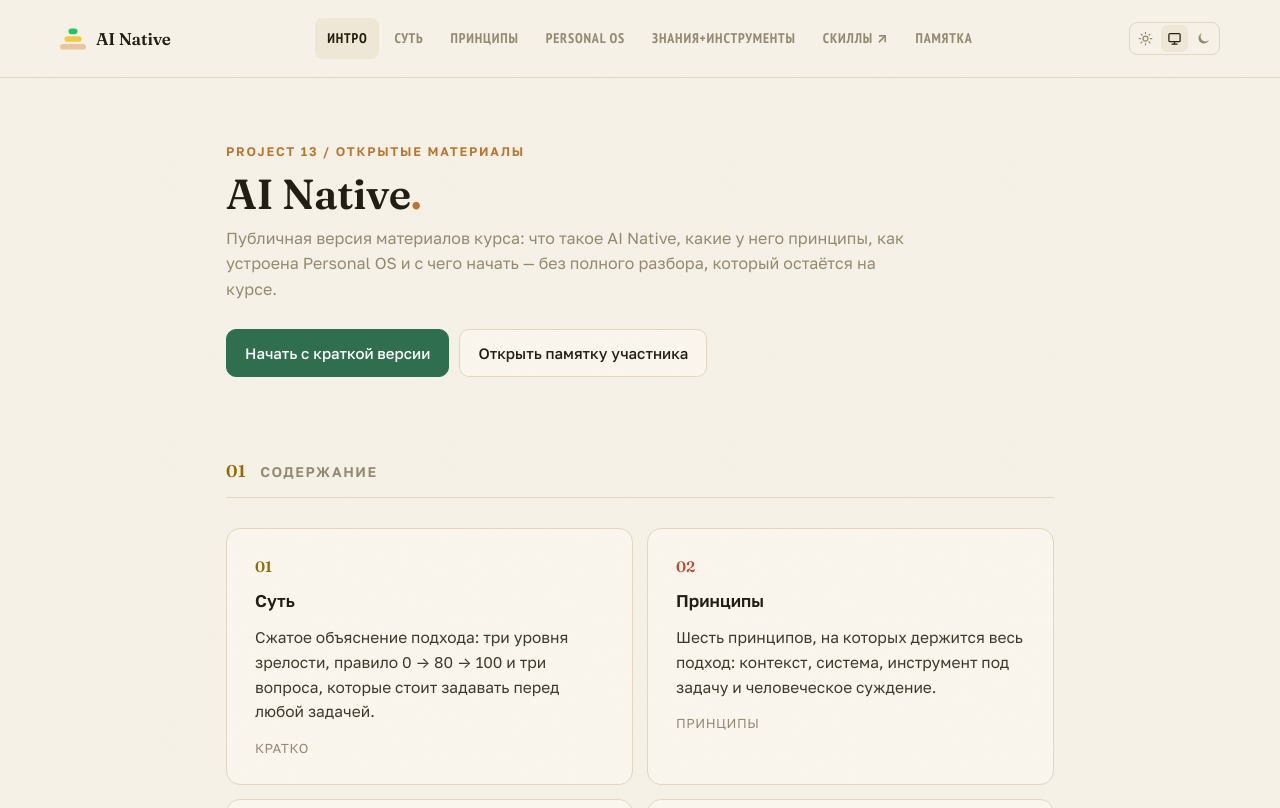
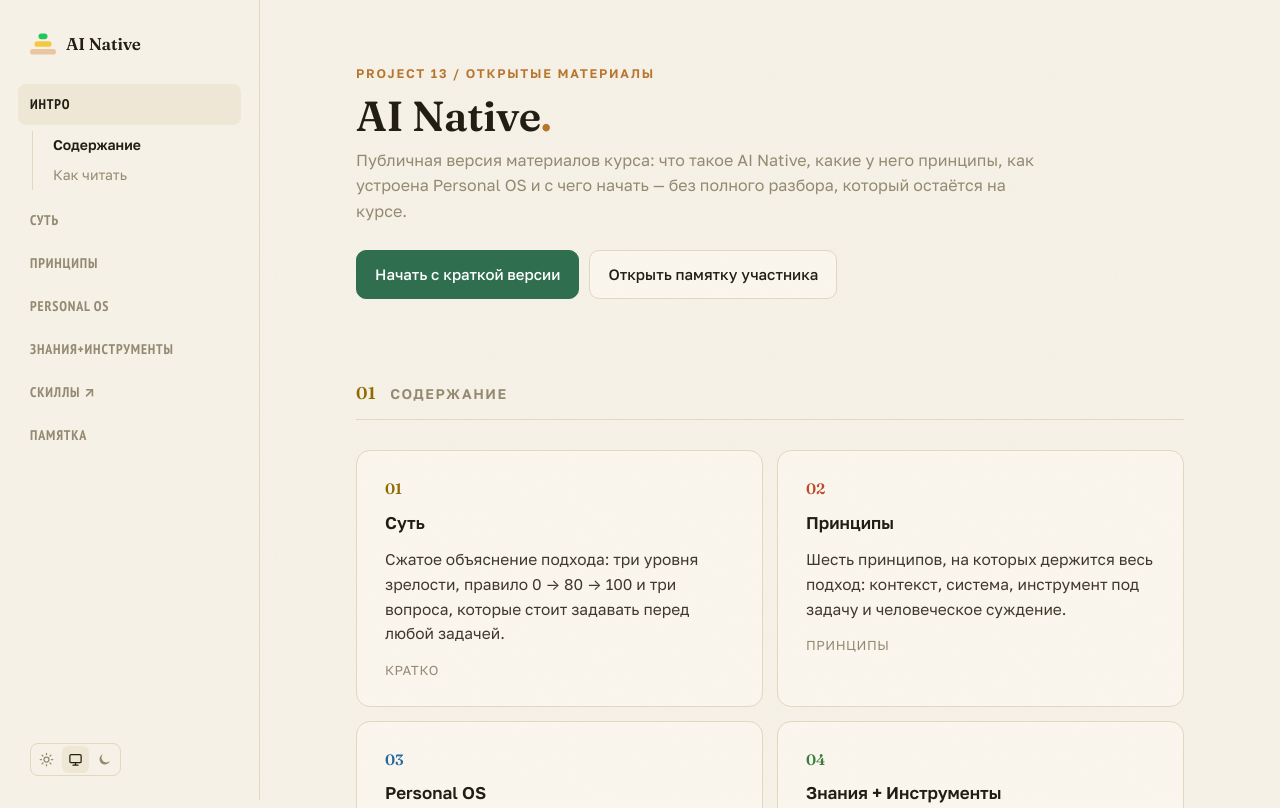
Before and after one commit to alexivanovvv/ai-native, a plain HTML site: page docs/index.html in a window 1280 px wide. Shown: the top 808 px of the page. Drawn offline with Linux system fonts and the light colour scheme.

Commit message:
Docs: vertical left sidebar navigation
Top nav becomes a fixed left sidebar (260px) on >=900px with in-page
section sub-links and scroll-spy highlight; on narrow screens it collapses
into a top bar with a burger toggle. Shared site.css/site.js, so all
docs pages get it.

Co-Authored-By: Claude Opus 5.5 <noreply@anthropic.com>
Claude-Session: https://claude.ai/code/session_01FGjtC8rjJtWv3okgTfSxb7

```diff
--- a/docs/site.css
+++ b/docs/site.css
@@ -26,7 +26,8 @@ body { background:var(--bg); color:var(--ink); font:18px/1.65 "Golos Text", -app
 /* --- индикатор прочтения сверху --- */
 #readbar { position:fixed; top:0; left:0; height:3px; background:var(--acc2); width:0%; z-index:60; transition:width .1s linear; }
 
-/* --- верхняя кросс-страничная навигация, во всю ширину экрана --- */
+/* --- кросс-страничная навигация: вертикальный сайдбар слева (>=900px), верхняя панель с бургером (<900px) --- */
+:root { --side:260px; }
 .topnav { width:100%; position:sticky; top:0; z-index:50; background:var(--bg); border-bottom:1px solid var(--line); }
 .topnav-inner { max-width:1240px; margin:0 auto; padding:18px 40px; display:flex; justify-content:space-between; align-items:center; flex-wrap:wrap; gap:14px 22px; }
 .topnav .brandmark { display:flex; align-items:center; gap:10px; text-decoration:none; color:var(--ink); }
@@ -38,13 +39,41 @@ body { background:var(--bg); color:var(--ink); font:18px/1.65 "Golos Text", -app
                        text-decoration:none; padding:9px 12px; border-radius:8px; transition:background .15s, color .15s; }
 .topnav .navlinks a:hover { color:var(--ink); background:var(--soft); }
 .topnav .navlinks a.active { color:var(--ink); background:var(--soft); }
+/* подпункты текущей страницы (якоря секций, строятся в site.js) */
+.topnav .navsub { display:flex; flex-direction:column; gap:1px; margin:4px 0 8px 14px; padding-left:10px; border-left:1px solid var(--line); }
+.topnav .navsub a { font-family:"Golos Text", -apple-system, sans-serif; font-size:14px; font-weight:400; text-transform:none; letter-spacing:0;
+                    color:var(--mut); padding:5px 10px; line-height:1.35; }
+.topnav .navsub a:hover { background:none; color:var(--ink); }
+.topnav .navsub a.on { color:var(--ink); font-weight:600; background:none; }
+.navtoggle { display:none; align-items:center; justify-content:center; width:38px; height:38px; border:1px solid var(--line); border-radius:8px;
+             background:none; color:var(--ink); cursor:pointer; margin-left:auto; }
+.navtoggle svg { width:18px; height:18px; display:block; }
 .theme { display:flex; gap:2px; border:1px solid var(--line); border-radius:8px; padding:2px; flex-shrink:0; }
 .theme button { display:flex; align-items:center; justify-content:center; border:none; background:none; color:var(--mut);
                 padding:6px; border-radius:6px; cursor:pointer; transition:background .15s, color .15s; }
 .theme button svg { width:15px; height:15px; display:block; }
 .theme button.on { background:var(--soft); color:var(--ink); }
 .theme button:hover { color:var(--ink); }
-@media (max-width:640px){ .topnav-inner { padding:16px 20px; } }
+
+@media (min-width:900px){
+  body { padding-left:var(--side); }
+  .topnav { position:fixed; top:0; left:0; bottom:0; width:var(--side); border-bottom:none; border-right:1px solid var(--line); overflow-y:auto; }
+  .topnav-inner { max-width:none; height:100%; padding:30px 18px 24px; flex-direction:column; flex-wrap:nowrap; align-items:stretch; justify-content:flex-start; gap:26px; }
+  .topnav .brandmark { padding:0 12px; }
+  .topnav .navlinks { flex-direction:column; flex-wrap:nowrap; align-items:stretch; gap:2px; }
+  .topnav .navlinks > a { display:block; }
+  .theme { margin-top:auto; align-self:flex-start; margin-left:12px; }
+}
+@media (max-width:899.98px){
+  .topnav-inner { padding:14px 22px; flex-wrap:nowrap; }
+  .topnav.js .navtoggle { display:flex; }
+  .topnav.js .navlinks { display:none; }
+  .topnav.js.open .topnav-inner { flex-wrap:wrap; }
+  .topnav.js.open .navlinks { display:flex; flex-direction:column; align-items:stretch; flex-wrap:nowrap; order:3; width:100%;
+                               max-height:calc(100vh - 80px); overflow-y:auto; padding-bottom:6px; }
+  .topnav.js.open .navlinks > a { display:block; }
+  section { scroll-margin-top:84px; }
+}
 
 /* --- контентная колонка --- */
 .content { max-width:900px; margin:0 auto; padding:64px 36px 120px; }
--- a/docs/site.js
+++ b/docs/site.js
@@ -9,6 +9,31 @@
     }
     box.addEventListener('click', function(e){ if(e.target.dataset.t) apply(e.target.dataset.t); });
     apply(localStorage.getItem('ainative-theme') || 'auto');
+  }
+
+  // боковое меню: подпункты-якоря текущей страницы + бургер на узких экранах
+  var nav = document.querySelector('.topnav');
+  if (nav) {
+    var active = nav.querySelector('.navlinks a.active');
+    var secs = Array.from(document.querySelectorAll('main section[id]')).filter(function(x){ return x.querySelector('.sec-head h2'); });
+    if (active && secs.length > 1) {
+      var sub = document.createElement('div'); sub.className = 'navsub';
+      secs.forEach(function(x){
+        var a = document.createElement('a'); a.href = '#' + x.id;
+        a.textContent = x.querySelector('.sec-head h2').textContent.trim();
+        sub.appendChild(a);
+      });
+      active.insertAdjacentElement('afterend', sub);
+    }
+    var tg = document.createElement('button');
+    tg.className = 'navtoggle'; tg.type = 'button'; tg.setAttribute('aria-label', 'Меню'); tg.setAttribute('aria-expanded', 'false');
+    tg.innerHTML = '<svg viewBox="0 0 24 24" fill="none" stroke="currentColor" stroke-width="2" stroke-linecap="round"><path d="M4 7h16M4 12h16M4 17h16"/></svg>';
+    var th = nav.querySelector('.theme');
+    th ? th.parentNode.insertBefore(tg, th) : nav.querySelector('.topnav-inner').appendChild(tg);
+    nav.classList.add('js');
+    function setOpen(v){ nav.classList.toggle('open', v); tg.setAttribute('aria-expanded', v ? 'true' : 'false'); }
+    tg.addEventListener('click', function(){ setOpen(!nav.classList.contains('open')); });
+    nav.querySelectorAll('.navlinks a').forEach(function(a){ a.addEventListener('click', function(){ setOpen(false); }); });
   }
 
   // плавное появление секций при скролле
@@ -28,8 +53,8 @@
     addEventListener('scroll', upd, {passive:true}); upd();
   }
 
-  // подсветка активного раздела во внутристраничном оглавлении (.toc)
-  var links = Array.from(document.querySelectorAll('.toc a'));
+  // подсветка активного раздела во внутристраничном оглавлении (.toc) и в подпунктах бокового меню
+  var links = Array.from(document.querySelectorAll('.toc a, .topnav .navsub a'));
   if (links.length) {
     var spy = new IntersectionObserver(function(es){
       es.forEach(function(e){
```
Also changed, not shown: 1 other file.
